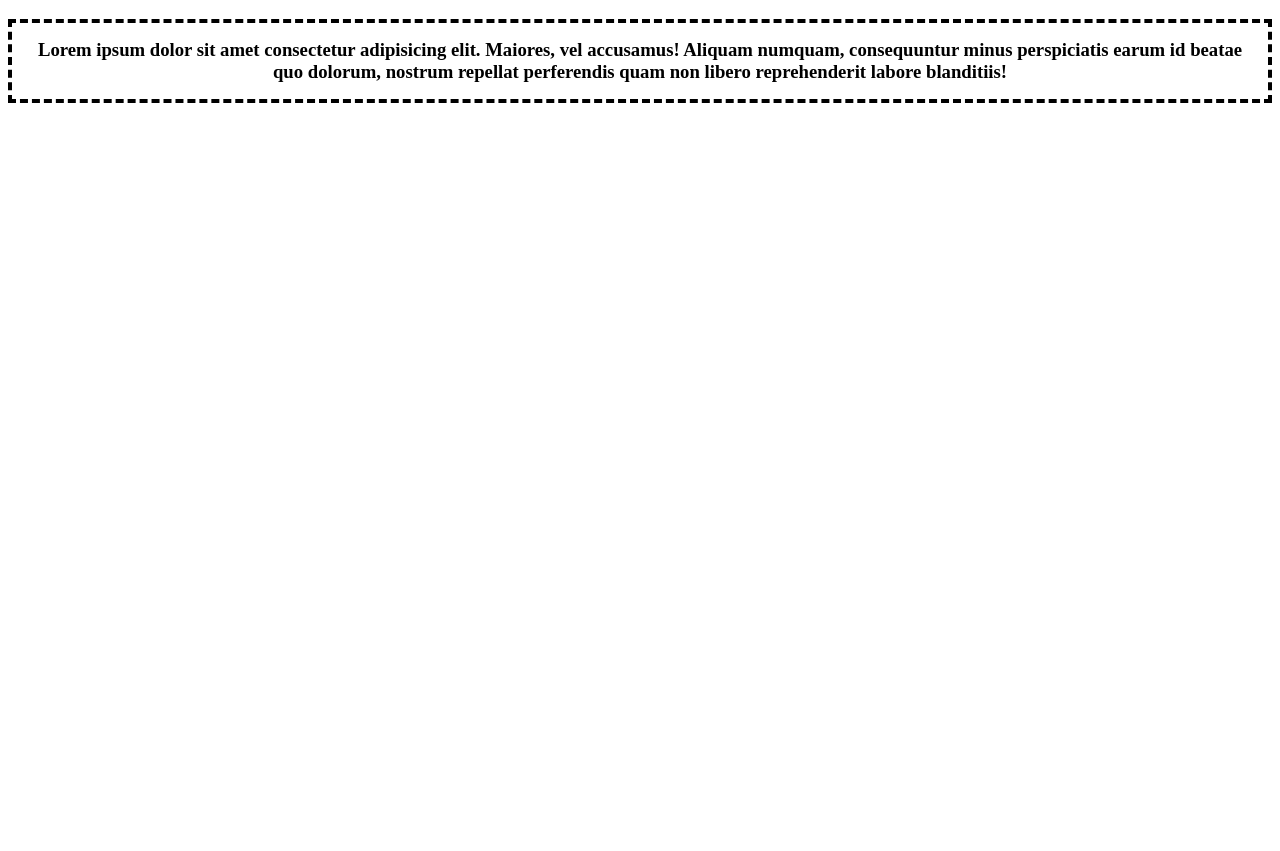
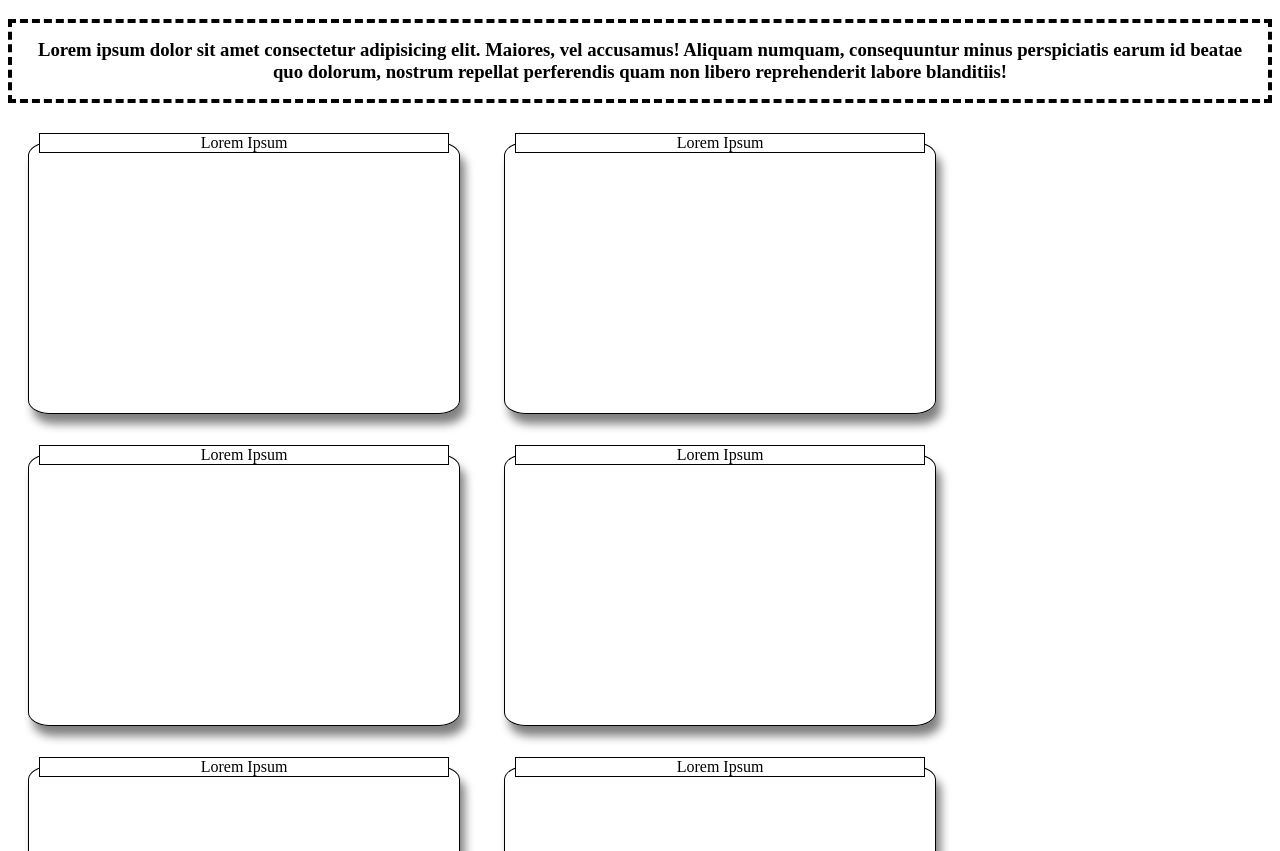
Before and after one commit to ryanpaynt/mini-proj-02, a plain HTML site: page index.html in a window 1280 px wide. Shown: the part 101-952 px from the top of the page. Before the commit the page ends 800 px from the top, so only its background shows below. Drawn offline with Linux system fonts and the light colour scheme.

Commit message:
added containers and styled them

```diff
--- a/assets/css/style.css
+++ b/assets/css/style.css
@@ -11,5 +11,30 @@ h3{
 }
 
 .cards{
+    display: inline-block;
+    border-style: solid;
+    border-width: 1px;
+    padding: 10px;
+    margin: 20px;
+    flex: 1 0 300px;
+    border-radius: 5%;
+    box-shadow: 5px 10px 10px gray;
+    width: 410px;
+    height: 250px;
+}
 
+.cards .card-header{
+    text-align: center;
+    transform: translateY(-100%);
+    background-color: white;
+    border: 1px solid black;
 }
+
+body{
+    height: 300px;
+}
+
+footer{
+    padding-top: 36px;
+    padding-bottom: 24px;
+}
--- a/index.html
+++ b/index.html
@@ -18,28 +18,34 @@
             repellat perferendis quam non libero reprehenderit labore blanditiis!</h3>
     </section>
 
+    <section>
         <section class="cards">
-
+            <section class="card-header"> Lorem Ipsum</section>
         </section>
 
         <section class="cards">
-
+            <section class="card-header"> Lorem Ipsum</section>
         </section>
 
         <section class="cards">
-
+            <section class="card-header"> Lorem Ipsum</section>
         </section>
 
         <section class="cards">
-
+            <section class="card-header"> Lorem Ipsum</section>
         </section>
 
         <section class="cards">
-
+            <section class="card-header"> Lorem Ipsum</section>
         </section>
 
         <section class="cards">
+            <section class="card-header"> Lorem Ipsum</section>
+        </section>
 
     </section>
 </body>
+<footer>
+    <h2>CSS</h2>
+</footer>
 </html>
```
Lines whose indentation alone changed are shown as unchanged.
